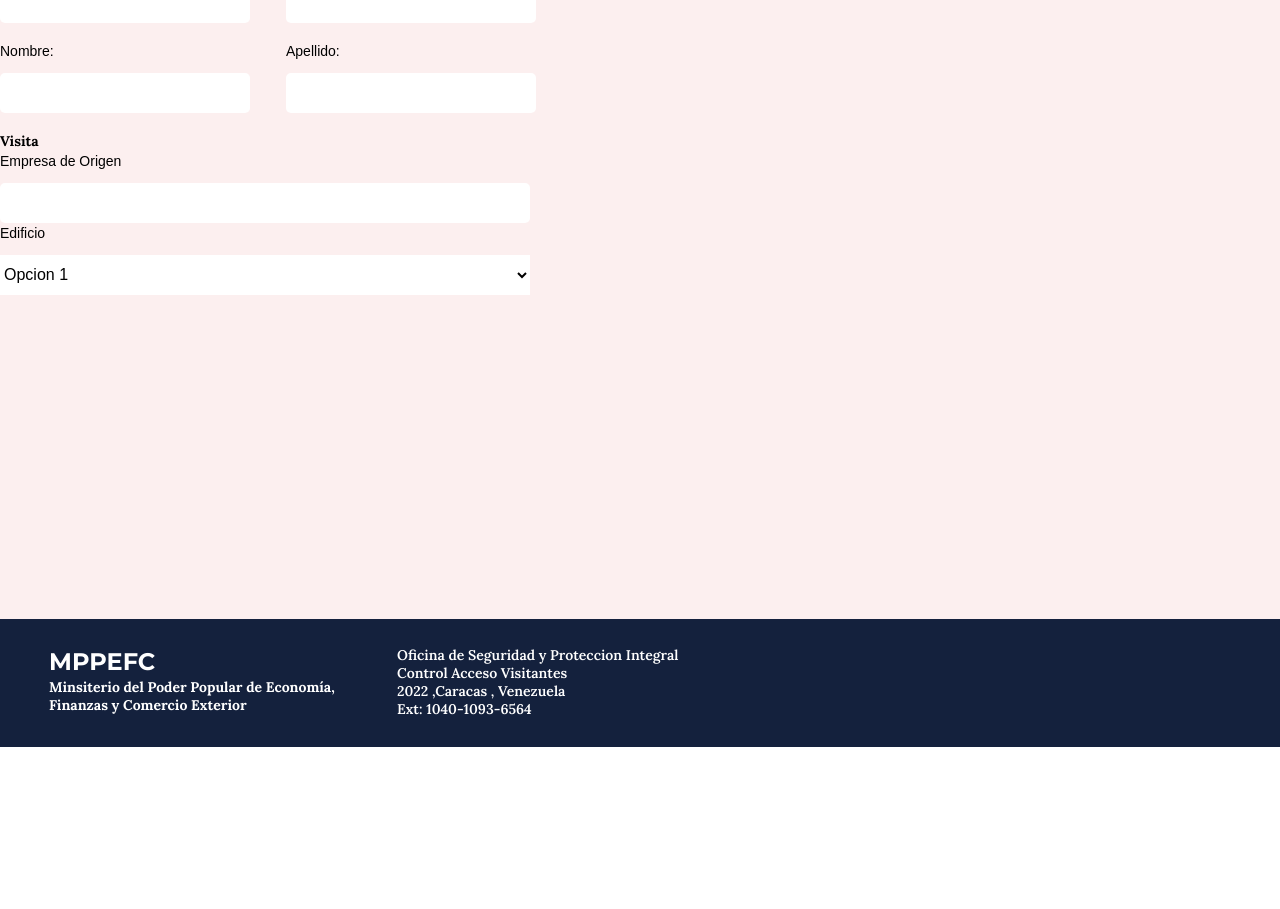
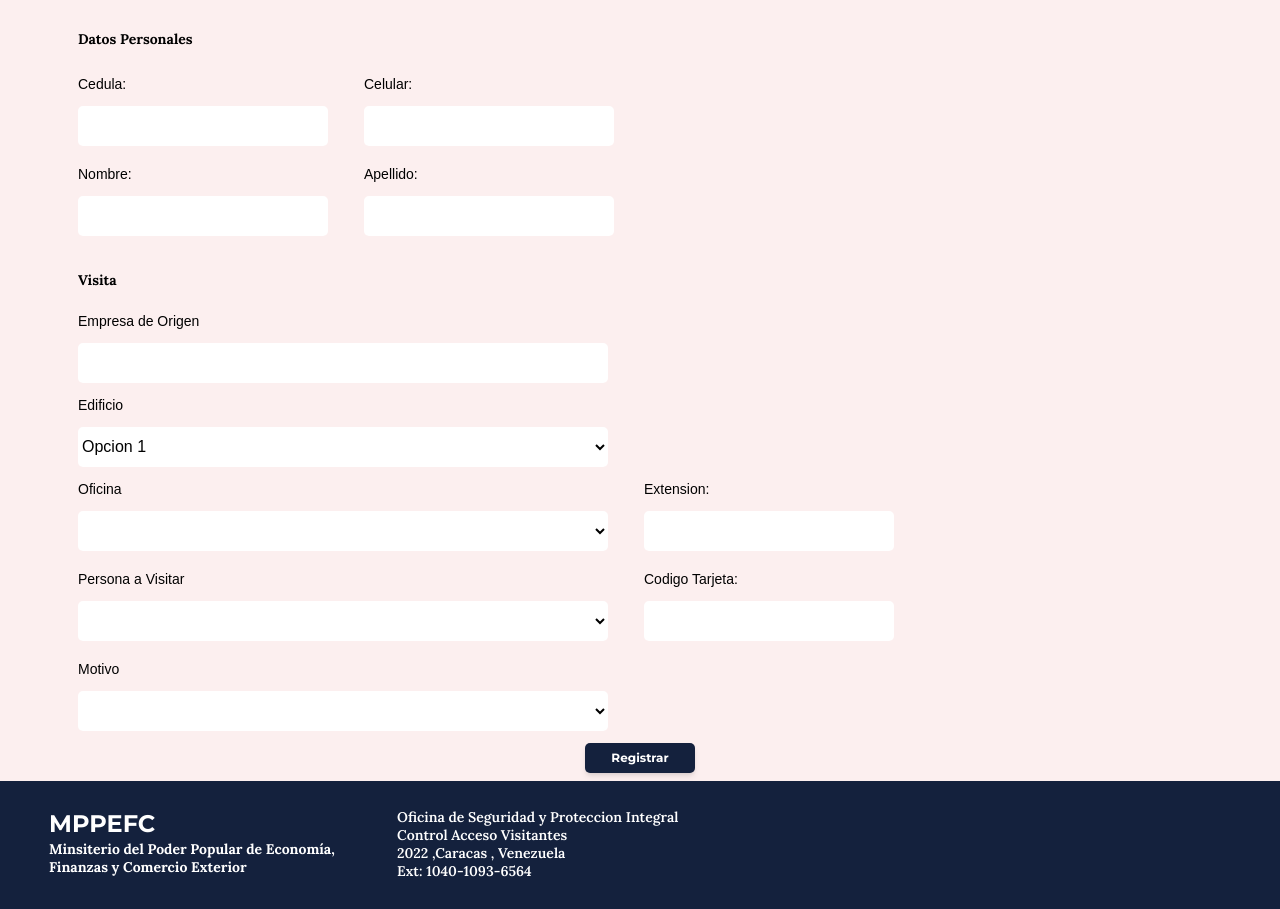
Before and after one commit to Elvissamir/visitantes, a Vue app: page /visitor in a window 1280 px wide. Shown: the part 240-1149 px from the top of the page. Before the commit the page ends 987 px from the top, so only its background shows below. Built offline with nearby package versions, Linux system fonts and the light colour scheme; a web font is replaced by a local one.

Commit message:
AddVisitor Building

```diff
--- a/src/App.vue
+++ b/src/App.vue
@@ -1,7 +1,7 @@
 <template>
   <top-banner banner-path="{bannerPath}"></top-banner>
   <nav-bar v-if="$route.path !=='/'"></nav-bar>
-  <main class="bg-dirtywhite h-[90vh]">
+  <main class="bg-dirtywhite">
     <router-view></router-view>
   </main>
   <the-footer></the-footer>
--- a/src/assets/general.css
+++ b/src/assets/general.css
@@ -8,14 +8,11 @@
 }
 
 .loginInput:focus {
-
     outline: none;
 }
 
 input[placeholder] {
-
     @apply pl-2;
-
 }
 
 
@@ -24,7 +21,6 @@ input[placeholder] {
 }
 
 .app-container {
-
 
     @apply w-full min-h-screen relative bg-dirtywhite;
 }
--- /dev/null
+++ b/src/components/BaseButton.vue
@@ -0,0 +1,20 @@
+<template>
+  <button class="baseButton">
+    <slot></slot>
+  </button>
+</template>
+
+<script>
+export default {
+  name: "BaseButton"
+}
+</script>
+
+<style scoped>
+
+.baseButton {
+  border-radius: 5px;
+  @apply w-[110px] h-[30px] mx-auto bg-deepblue text-white  font-title font-bold text-xs shadow-md hover:bg-white hover:border-2 hover:border-deepblue hover:text-deepblue mb-2
+}
+
+</style>
--- /dev/null
+++ b/src/components/DropdownInput.vue
@@ -0,0 +1,44 @@
+<template>
+  <div class="dropdown-cell">
+    <p>
+      <slot></slot>
+    </p>
+    <img src="../assets/svg/bx-plus.svg" alt="" class="icon-plus">
+    <div class="dropdown-body">
+     <slot name="body"></slot>
+    </div>
+  </div>
+</template>
+
+<script>
+import EntrySmall from "./EntrySmall.vue";
+
+export default {
+  name: "DropdownInput",
+  components:{
+    EntrySmall,
+  },
+  data() {
+    return {
+
+    };
+  },
+}
+</script>
+
+<style scoped>
+
+.dropdown-cell {
+  border-radius: 5px 5px 0px 0px;
+  @apply relative bg-dirtydark w-[531px] h-[34px] font-content text-sm font-normal flex flex-row
+}
+
+.dropdown-body {
+  @apply absolute w-[531px] h-[180px] bg-dirtydark flex flex-row flex-wrap px-[10px] my-[15px]
+}
+
+.icon-plus {
+  @apply w-[24px] h-[24px]
+}
+
+</style>
--- a/src/components/EntrySelect.vue
+++ b/src/components/EntrySelect.vue
@@ -5,7 +5,6 @@
       <option v-for="option in options" :value="option.id">{{ option.name }}</option>
     </select>
   </div>
-
 </template>
 <script>
 export default {
@@ -24,11 +23,16 @@ label {
 }
 
 select {
-  @apply w-[530px] h-[40px] bg-white font-content
+  border-radius: 5px;
+  @apply w-[530px] h-[40px] bg-white font-content outline-none focus:border-2 border-oran
 }
 
 option {
  @apply font-content text-sm font-bold
 }
 
+.select-control {
+  @apply mb-[12px]
+}
+
 </style>
--- a/src/components/NavBar.vue
+++ b/src/components/NavBar.vue
@@ -1,6 +1,6 @@
 <template>
   <header>
-    <nav class="navbar drop-shadow-cs">
+    <nav class="navbar shadow-md">
 
       <div class="menu-item">
 
--- /dev/null
+++ b/src/components/WebCam.vue
@@ -0,0 +1,13 @@
+<template>
+
+</template>
+
+<script>
+export default {
+  name: "WebCam"
+}
+</script>
+
+<style scoped>
+
+</style>
--- a/src/views/AddVisitor.vue
+++ b/src/views/AddVisitor.vue
@@ -1,8 +1,9 @@
 <template>
-  <div class="main-content-wrapper">
-    <h1 class="text-2xl font-subtitle text-black font-medium">Registro Visitas</h1>
-    <form  @submit.prevent="">
-      <h2 class="sub">Datos Personales</h2>
+  <div class=" mx-[78px] ">
+    <h1 class="text-2xl font-subtitle text-black font-medium mt-[60px] mb-[38px]">Registro Visitas</h1>
+    <form @submit.prevent="">
+      <h2 class="sub mb-[25px]">Datos Personales</h2>
+
       <div class="row">
         <entry-small name="Cedula"></entry-small>
         <entry-small name="Celular"></entry-small>
@@ -11,10 +12,25 @@
         <entry-small name="Nombre"></entry-small>
         <entry-small name="Apellido"></entry-small>
       </div>
-      <h2 class="sub">Visita</h2>
+
+      <h2 class="sub mt-[16px] mb-[21px]">Visita</h2>
+
       <div class="column">
-        <entry-long name="Empresa de Origen"></entry-long>
+        <entry-long name="Empresa de Origen" class="mb-[12px]"></entry-long>
         <entry-select name="Edificio" :options="options"></entry-select>
+
+        <div class="row">
+          <entry-select name="Oficina"></entry-select>
+          <entry-small name="Extension"></entry-small>
+        </div>
+
+        <div class="row">
+          <entry-select name="Persona a Visitar"></entry-select>
+          <entry-small name="Codigo Tarjeta"></entry-small>
+        </div>
+        <entry-select name="Motivo"></entry-select>
+
+        <base-button>Registrar</base-button>
 
       </div>
     </form>
@@ -26,6 +42,7 @@
 import EntrySmall from "../components/EntrySmall.vue";
 import EntryLong from "../components/EntryLong.vue";
 import EntrySelect from "../components/EntrySelect.vue";
+import BaseButton from "../components/BaseButton.vue";
 
 export default {
   name: 'AddVisitor',
@@ -33,14 +50,15 @@ export default {
     EntrySmall,
     EntryLong,
     EntrySelect,
+    BaseButton,
   },
   data() {
     return {
       options: [
-        {id:1,name:'Opcion 1'},
-        {id:2,name:'Opcion 2'},
-        {id:3,name:'Opcion 3'},
-        {id:4,name:'Opcion 4'}
+        {id: 1, name: 'Opcion 1'},
+        {id: 2, name: 'Opcion 2'},
+        {id: 3, name: 'Opcion 3'},
+        {id: 4, name: 'Opcion 4'}
       ]
     }
   }
@@ -55,7 +73,7 @@ export default {
 }
 
 .column {
-  @apply flex flex-col flex-nowrap
+  @apply flex flex-col flex-nowrap items-start justify-evenly
 }
 
 .sub {
--- a/src/views/HomePage.vue
+++ b/src/views/HomePage.vue
@@ -1,5 +1,5 @@
 <template>
-  <div class="box-border main-content-wrapper">
+  <div class="box-border main-content-wrapper h-[90vh]">
     <h1 class="font-subtitle font-medium text-md text-2xl my-[52px] text-center">Control de Acceso </h1>
     <section class="info-row">
 
--- a/tailwind.config.js
+++ b/tailwind.config.js
@@ -10,6 +10,7 @@ module.exports = {
       },
       colors:{
         'dirtywhite':'#FCEFEF',
+        'dirtydark':'#F3E3E3',
         'deepblue':'#14213D',
         'royal':'#554E4E',
         'dracula':'#2A2F35',
```
Also changed, not shown: src/assets/svg/bx-plus.svg (renamed from src/assets/svg/bx-plus..svg).
